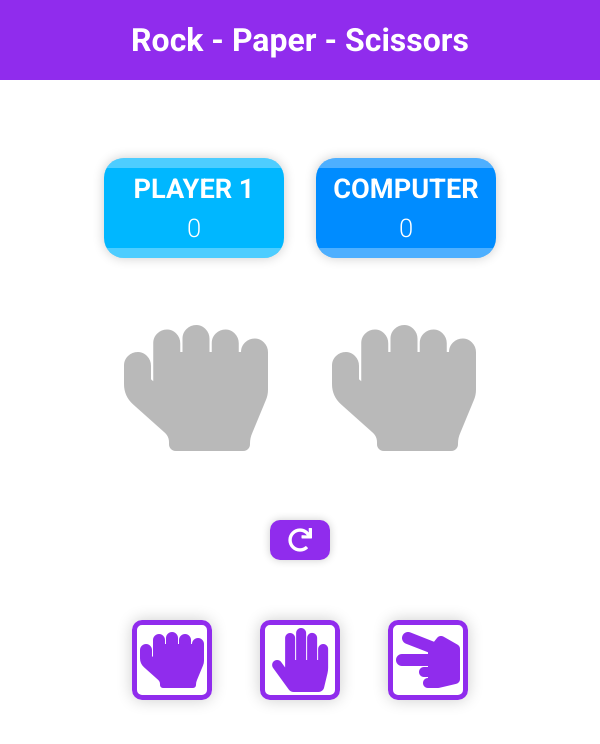
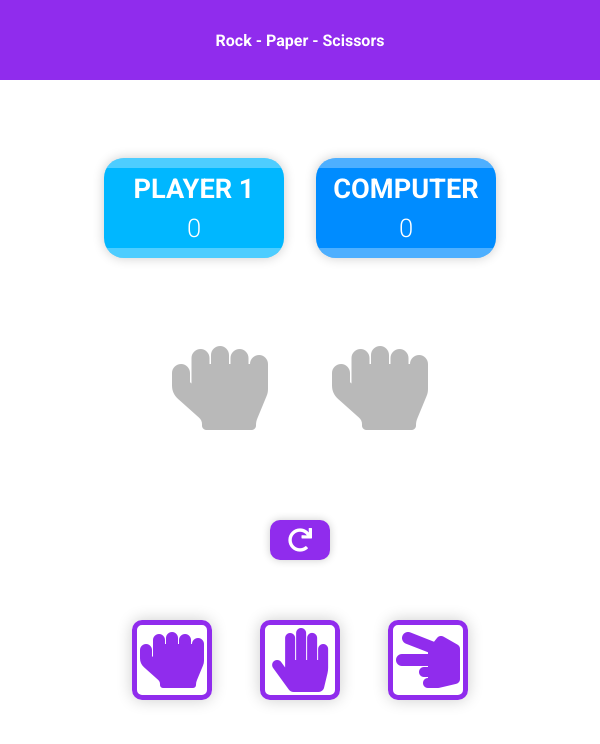
Before and after one commit to Diego-SJ/ui-psr, a website: page index.html in a window 600 px wide. Drawn offline with Linux system fonts and the light colour scheme.

Commit message:
v2 responsive

```diff
--- a/sass/components/_gaming-panel.scss
+++ b/sass/components/_gaming-panel.scss
@@ -8,6 +8,6 @@
 	z-index: 1000;
 
 	@media only screen and (max-width: 600px) {
-		font-size: 9rem;
+		font-size: 6rem;
 	}
 }
--- a/sass/layout/_header.scss
+++ b/sass/layout/_header.scss
@@ -14,10 +14,10 @@
 		color: $white;
 
 		@media only screen and (max-width: 600px) {
-			font-size: 2.4rem;
+			font-size: 1.5rem;
 		}
 		@media only screen and (min-width: 600px) {
-			font-size: 2rem;
+			font-size: 1rem;
 		}
 	}
 }
```
Also changed, not shown: css/style.css.
